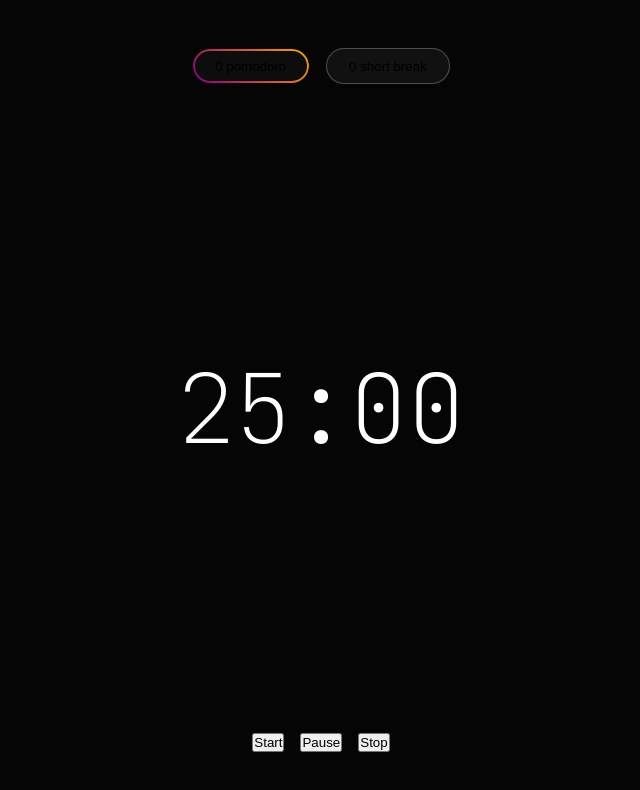
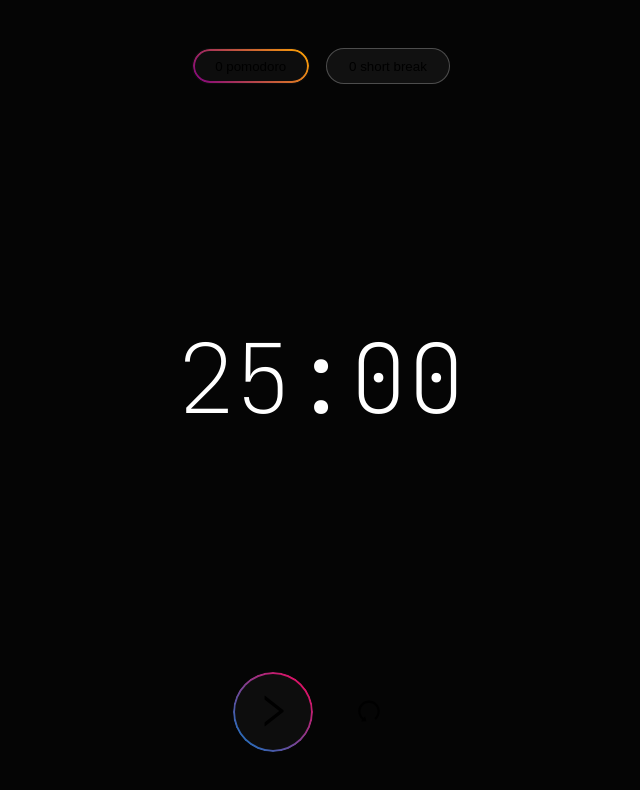
Before and after one commit to yersoncp/pomodoro-andean, a Next.js app: page / in a window 1280 px wide. Shown: the top 790 px of the page, without its empty margins (319-959 px from the left). Built offline with nearby package versions, Linux system fonts and the light colour scheme.

Commit message:
feat: add control for timer

```diff
--- /dev/null
+++ b/src/components/Controls/Controls.module.css
@@ -0,0 +1,55 @@
+.ControlButton {
+  border: none;
+  border-radius: 50%;
+  width: 80px;
+  height: 80px;
+  position: relative;
+  background: rgba(255,255,255,.03);
+  cursor: pointer;
+  transition: all .4s;
+}
+
+.ControlButton:hover {
+  background: rgba(255,255,255,.1);
+}
+
+.ControlButton::before {
+  content: "";
+  position: absolute;
+  top: 0;
+  left: 0;
+  right: 0;
+  bottom: 0;
+  border-radius: 80px;
+  border: 2px solid transparent;
+  background: linear-gradient(45deg,rgb(8, 123, 199),rgb(255, 0, 85)) border-box;
+  -webkit-mask:
+    linear-gradient(#fff 0 0) padding-box,
+    linear-gradient(#fff 0 0);
+  -webkit-mask-composite: destination-out;
+  mask-composite: exclude;
+}
+
+/**
+** Default button
+**/
+
+.ControlDefault {
+  width: 80px;
+  height: 80px;
+  border-radius: 80px;
+  cursor: pointer;
+  border: none;
+  background: transparent;
+  transition: all .4s;
+  position: relative;
+}
+
+.ControlDefault svg {
+  width: 24px;
+  height: 24px;
+}
+
+.ControlDefault:hover {
+  background: rgba(255,255,255,.1);
+}
--- /dev/null
+++ b/src/components/Controls/Controls.tsx
@@ -0,0 +1,31 @@
+import { FC } from "react"
+import s from "./Controls.module.css"
+import { PauseIcon, ResetIcon, StartIcon } from "../Icons"
+
+type ControlsProps = {
+  isStarted: boolean
+  onStart: () => void
+  onPause: () => void
+  onReset: () => void
+}
+
+const Controls: FC<ControlsProps> = ({ isStarted, onStart, onPause, onReset }) => {
+  return (
+    <>
+      {isStarted ? (
+        <button className={s.ControlButton} onClick={onPause}>
+          <PauseIcon />
+        </button>
+      ) : (
+        <button className={s.ControlButton} onClick={onStart}>
+          <StartIcon />
+        </button>
+      )}
+      <button className={s.ControlDefault} onClick={onReset}>
+        <ResetIcon />
+      </button>
+    </>
+  )
+}
+
+export default Controls
--- /dev/null
+++ b/src/components/Icons/PauseIcon.tsx
@@ -0,0 +1,9 @@
+const PauseIcon = () => {
+  return <>
+    <svg width="36" height="36" viewBox="0 0 36 36" fill="none" xmlns="http://www.w3.org/2000/svg">
+      <path d="M9.64166 4.5H12.8559V31.5H9.64166V4.5ZM26.0345 4.5H23.4631C23.2863 4.5 23.1417 4.64464 23.1417 4.82143V31.1786C23.1417 31.3554 23.2863 31.5 23.4631 31.5H26.0345C26.2113 31.5 26.3559 31.3554 26.3559 31.1786V4.82143C26.3559 4.64464 26.2113 4.5 26.0345 4.5Z" fill="currentColor" />
+    </svg>
+  </>
+}
+
+export default PauseIcon
--- /dev/null
+++ b/src/components/Icons/ResetIcon.tsx
@@ -0,0 +1,9 @@
+const ResetIcon = () => {
+  return <>
+    <svg width="36" height="36" viewBox="0 0 36 36" fill="none" xmlns="http://www.w3.org/2000/svg">
+      <path d="M17.9765 2.40834C9.10107 2.42039 1.9292 9.60031 1.9292 18.4758C1.9292 23.6186 4.34795 28.199 8.10866 31.14L6.60197 33.0686C6.43724 33.2816 6.58991 33.5909 6.85509 33.5869L13.5649 33.5548C13.7738 33.5548 13.9265 33.3579 13.8743 33.157L12.2872 26.636C12.2729 26.5772 12.2423 26.5237 12.1989 26.4815C12.1555 26.4394 12.101 26.4104 12.0418 26.3978C11.9827 26.3852 11.9211 26.3895 11.8643 26.4104C11.8075 26.4312 11.7577 26.4676 11.7207 26.5155L10.0855 28.6088C9.67563 28.2874 9.28188 27.9378 8.90822 27.5641C7.73348 26.3935 6.79738 25.0057 6.15197 23.478C5.48099 21.8949 5.14349 20.2115 5.14349 18.4758C5.14349 16.74 5.48099 15.0566 6.15197 13.4735C6.79884 11.9427 7.72697 10.5686 8.90822 9.38736C10.0895 8.20611 11.4636 7.27798 12.9944 6.63111C14.5814 5.96013 16.2649 5.62263 18.0006 5.62263C19.7363 5.62263 21.4198 5.96013 23.0029 6.63111C24.5337 7.27798 25.9078 8.20611 27.089 9.38736C28.2703 10.5686 29.1984 11.9427 29.8453 13.4735C30.5163 15.0566 30.8538 16.74 30.8538 18.4758C30.8538 20.2115 30.5163 21.8949 29.8453 23.478C29.1999 25.0057 28.2638 26.3935 27.089 27.5641C26.7877 27.8655 26.4743 28.1467 26.1488 28.4159C26.0836 28.4689 26.042 28.5455 26.033 28.629C26.0239 28.7125 26.0482 28.7962 26.1006 28.8619L27.6837 30.8909C27.7962 31.0316 28.0011 31.0557 28.1417 30.9432C31.7618 27.9941 34.0721 23.5061 34.0721 18.4758C34.0721 9.59227 26.864 2.39629 17.9765 2.40834Z" fill="currentColor" />
+    </svg>
+  </>
+}
+
+export default ResetIcon
--- /dev/null
+++ b/src/components/Icons/StartIcon.tsx
@@ -0,0 +1,9 @@
+const StartIcon = () => {
+  return <>
+    <svg width="36" height="36" viewBox="0 0 36 36" fill="none" xmlns="http://www.w3.org/2000/svg">
+      <path d="M28.1933 16.9884L10.0808 2.84154C10.0335 2.80427 9.9766 2.78112 9.9167 2.77473C9.85681 2.76833 9.79632 2.77897 9.7422 2.8054C9.68807 2.83183 9.6425 2.873 9.61071 2.92416C9.57893 2.97533 9.56222 3.03443 9.5625 3.09466V6.20046C9.5625 6.39734 9.65491 6.58618 9.80759 6.70671L24.2719 18.0009L9.80759 29.2951C9.6509 29.4156 9.5625 29.6045 9.5625 29.8014V32.9072C9.5625 33.1764 9.87188 33.325 10.0808 33.1603L28.1933 19.0134C28.3473 18.8933 28.4718 18.7397 28.5574 18.5643C28.6431 18.3888 28.6876 18.1962 28.6876 18.0009C28.6876 17.8057 28.6431 17.613 28.5574 17.4376C28.4718 17.2621 28.3473 17.1085 28.1933 16.9884Z" fill="currentColor" />
+    </svg>
+  </>
+}
+
+export default StartIcon
--- /dev/null
+++ b/src/components/Icons/index.tsx
@@ -0,0 +1,3 @@
+export {default as PauseIcon } from "./PauseIcon"
+export {default as ResetIcon } from "./ResetIcon"
+export {default as StartIcon } from "./StartIcon"
--- a/src/containers/PomodoroContainer/PomodoroContainer.tsx
+++ b/src/containers/PomodoroContainer/PomodoroContainer.tsx
@@ -1,8 +1,9 @@
-import { FC, useEffect, useRef, useState } from "react"
+import { useEffect, useRef, useState } from "react"
 import Countdown, { zeroPad, CountdownTimeDelta } from "react-countdown"
 import { COUNTER_TYPE, MINUTS } from "@/config/params"
 import Counter from "@/components/Counter/Counter"
 import ButtonTab from "@/components/ButtonTab/ButtonTab"
+import Controls from "@/components/Controls/Controls"
 import s from "@/styles/Pomodoro.module.css"
 
 const PomodoroContainer = ({ }) => {
@@ -12,6 +13,7 @@ const PomodoroContainer = ({ }) => {
   const [pomodoroQty, setPomodoroQty] = useState<number>(0)
   const [shortBreakQty, setShortBreakQty] = useState<number>(0)
   const [counterType, setCounterType] = useState<string>(COUNTER_TYPE.POMODORO)
+  const [isStarted, setIsStarted] = useState<boolean>(false)
 
   const handeSetTime = (counterType: string | typeof COUNTER_TYPE) => {
     const t = Date.now() + (MINUTS[counterType as keyof typeof MINUTS] * 1000 * 60)
@@ -23,14 +25,17 @@ const PomodoroContainer = ({ }) => {
 
   const handleStart = () => {
     countdownRef.current.start()
+    setIsStarted(true)
   }
 
   const handlePause = () => {
     countdownRef.current.pause()
+    setIsStarted(false)
   }
 
-  const handleStop = () => {
+  const handleReset = () => {
     countdownRef.current.stop()
+    setIsStarted(false)
   }
 
   const handleTick = (evt: CountdownTimeDelta) => {
@@ -88,11 +93,12 @@ const PomodoroContainer = ({ }) => {
       />
 
       <div className={s.PomodoroFooter}>
-        <button onClick={handleStart}>Start</button>
-        {" "}
-        <button onClick={handlePause}>Pause</button>
-        {" "}
-        <button onClick={handleStop}>Stop</button>
+        <Controls
+          isStarted={isStarted}
+          onStart={handleStart}
+          onPause={handlePause}
+          onReset={handleReset}
+        />
       </div>
 
     </div>
```
